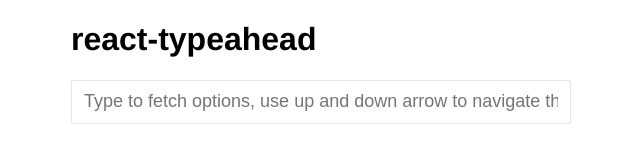
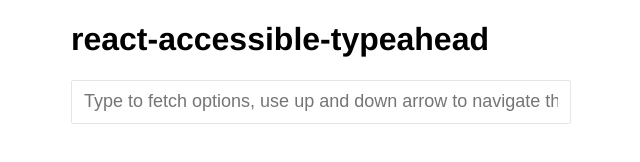
Before and after one commit to sarbbottam/react-accessible-typeahead, a React app: page example/index.html in a window 1280 px wide. Shown: the whole page, without its empty margins (319-959 px from the left). Built offline with nearby package versions, Linux system fonts and the light colour scheme.

Commit message:
fix(example): package name in index.html

```diff
--- a/example/index.html
+++ b/example/index.html
@@ -2,14 +2,14 @@
 <html>
   <head>
     <meta charset="UTF-8" />
-    <title>react-typeahead</title>
+    <title>react-accessible-typeahead</title>
     <script src="https://unpkg.com/react@16/umd/react.development.js"></script>
     <script src="https://unpkg.com/react-dom@16/umd/react-dom.development.js"></script>
     <link rel="stylesheet" href="index.css">
   </head>
   <body class='W(500px) M(a) Ff(ss) Fw(300) Fz(16px) Pos(r)'>
     <h1>
-      react-typeahead
+      react-accessible-typeahead
     </h1>
     <div id="root"></div>
   </body>
```
